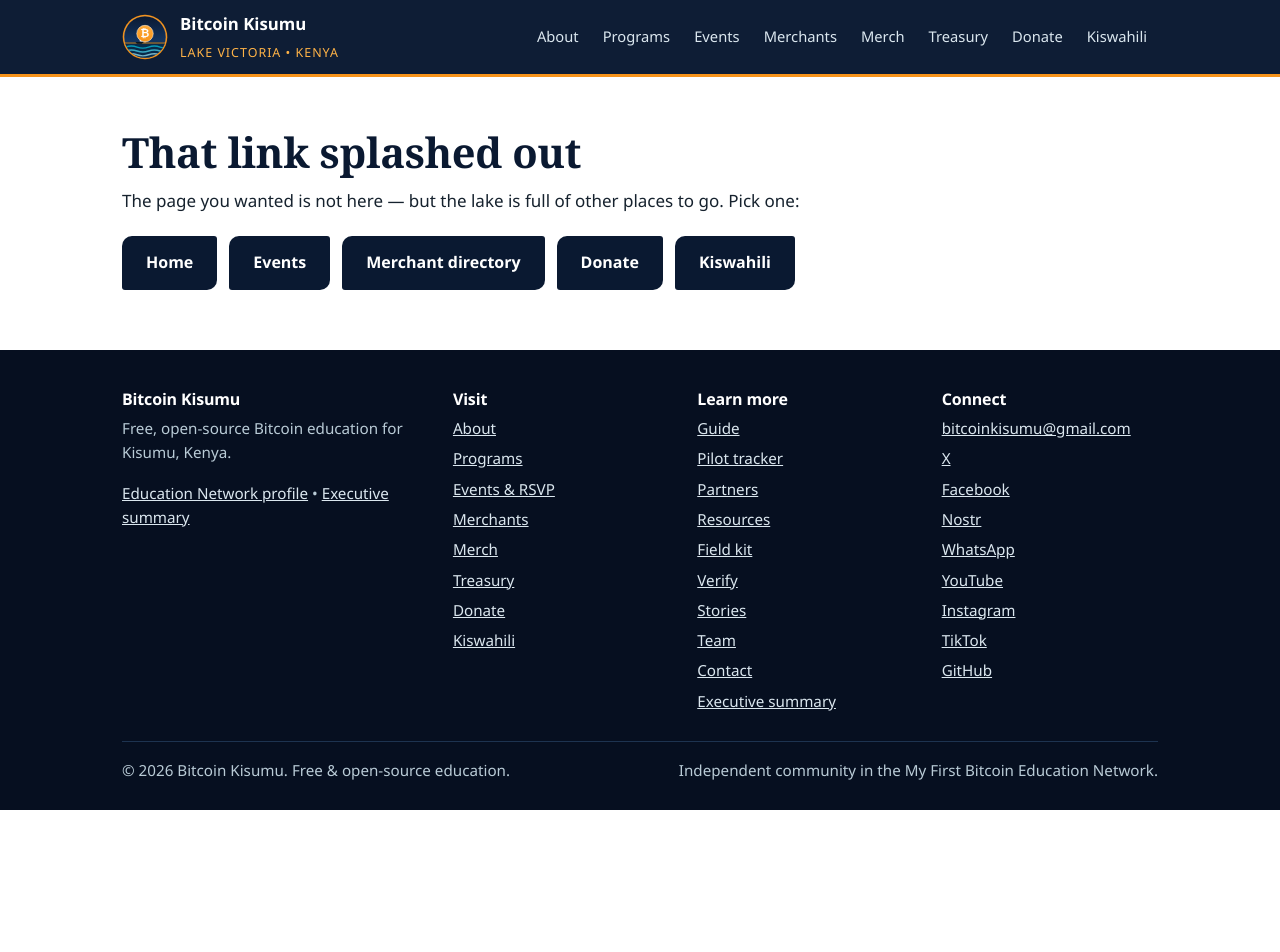
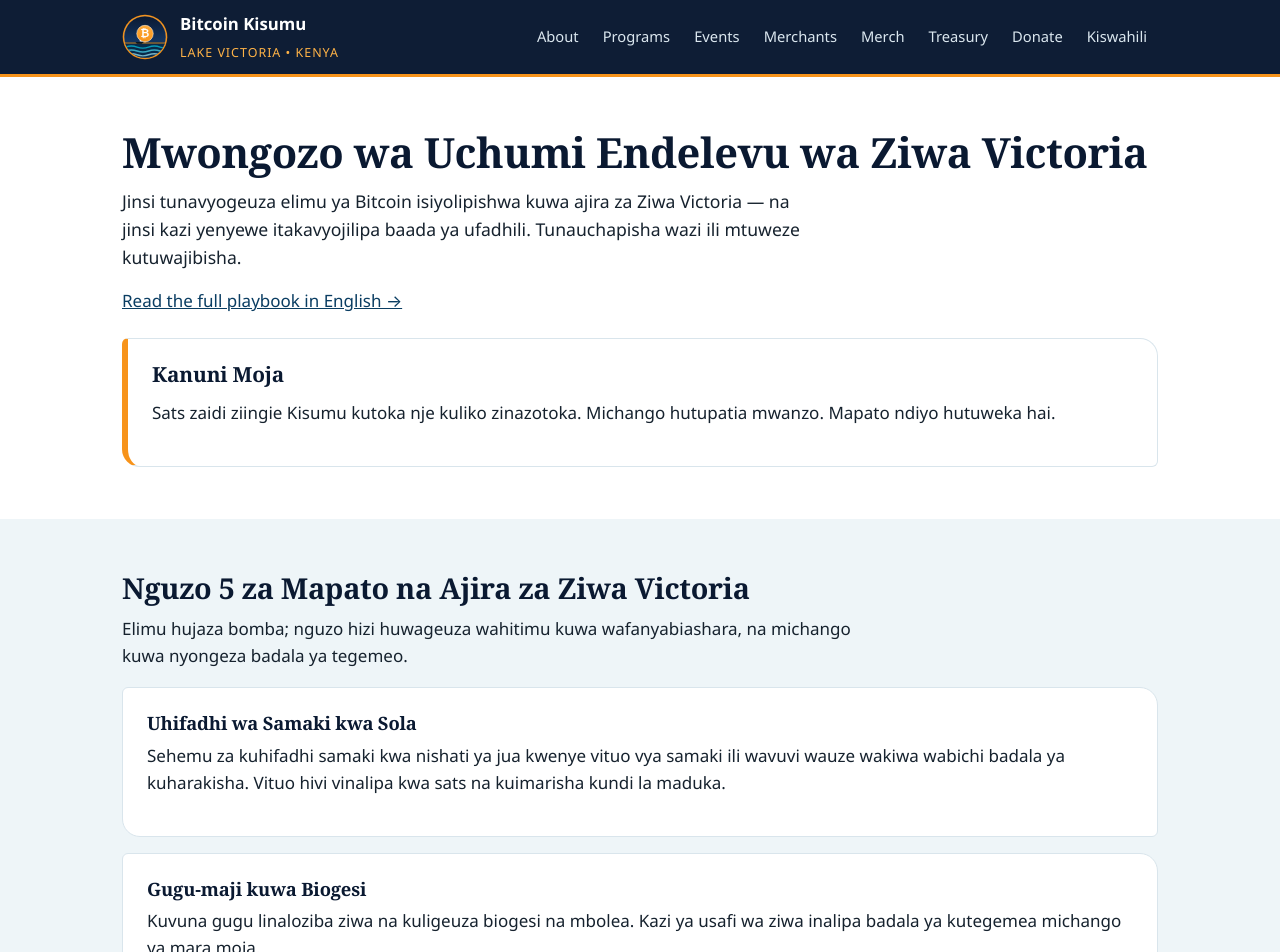
Before and after one commit to altradits/bitcoin-kisumu, a Next.js app: page /sw/guide in a window 1280 px wide. Before the commit this address had no page. Shown: the top 952 px of the page. Before the commit the page ends 810 px from the top, so only its background shows below. Built offline with nearby package versions, Linux system fonts and the light colour scheme.

Commit message:
content: full Kiswahili playbook
Complete /sw/guide translation with lang wrapper, linked from /sw, /guide, field-kit, sitemap and README. Closes #5.

```diff
--- a/app/guide/page.js
+++ b/app/guide/page.js
@@ -185,6 +185,7 @@ export default function Guide() {
     <>
       <section className="section">
         <div className="wrap">
+          <p><Link href="/sw/guide">Soma kwa Kiswahili →</Link></p>
           <h1>Lake Victoria Sustainable Circular Economy Playbook</h1>
           <p style={{ fontSize: '1.1rem', maxWidth: '44rem' }}>
             How we turn free Bitcoin education into Lake Victoria livelihoods — and how the work
@@ -272,6 +273,7 @@ export default function Guide() {
         <div className="wrap">
           <h2>Graduated Bitcoin payroll standard</h2>
           <p>Earners climb tiers only as their safety habits prove out. The tier, not the person, decides the split.</p>
+          <p><Link href="/resources#calculator">Try the payroll calculator →</Link></p>
           <div style={{ display: 'grid', gap: 14, marginTop: 18 }}>
             {PAYROLL.map(([tier, rule, why]) => (
               <div key={tier}>
--- a/app/resources/field-kit/page.js
+++ b/app/resources/field-kit/page.js
@@ -1,3 +1,4 @@
+import Link from 'next/link';
 import PrintButton from '../../components/PrintButton';
 
 export const metadata = {
@@ -45,6 +46,7 @@ export default function FieldKit() {
           <div className="hero-actions">
             <PrintButton />
           </div>
+          <p style={{ marginTop: 16 }}><Link href="/sw/guide">Soma mwongozo kamili kwa Kiswahili →</Link></p>
         </div>
       </section>
 
--- a/app/sitemap.js
+++ b/app/sitemap.js
@@ -14,6 +14,7 @@ const ROUTES = [
   '/partners',
   '/merch',
   '/sw',
+  '/sw/guide',
   '/verify',
   '/resources/field-kit',
   '/resources',
--- /dev/null
+++ b/app/sw/guide/page.js
@@ -0,0 +1,152 @@
+import Link from 'next/link';
+
+export const metadata = {
+  title: 'Mwongozo wa Uchumi wa Ziwa Victoria | Bitcoin Kisumu',
+  description: 'Jinsi elimu ya Bitcoin isiyolipishwa inavyogeuka kuwa ajira za Ziwa Victoria: nguzo tano, malipo salama, hazina ya wazi na majaribio ya siku 90.'
+};
+
+const PILLARS = [
+  [
+    'Uhifadhi wa Samaki kwa Sola',
+    'Sehemu za kuhifadhi samaki kwa nishati ya jua kwenye vituo vya samaki ili wavuvi wauze wakiwa wabichi badala ya kuharakisha. Vituo hivi vinalipa kwa sats na kuimarisha kundi la maduka.'
+  ],
+  [
+    'Gugu-maji kuwa Biogesi',
+    'Kuvuna gugu linaloziba ziwa na kuligeuza biogesi na mbolea. Kazi ya usafi wa ziwa inalipa badala ya kutegemea michango ya mara moja.'
+  ],
+  [
+    'Utalii wa Kiikolojia na Bidhaa za Kisumu',
+    'Ziara za ziwani, kazi za mikono na bidhaa za Bitcoin Kisumu kwa wageni — wanalipa kwa sats. Sats za wageni ni mapato safi kabisa kutoka nje.'
+  ],
+  [
+    'Kutuma Pesa Mipakani na Diaspora',
+    'Kufundisha familia zinazopokea kutoka Uganda, Tanzania na diaspora kupokea kwa Lightning badala ya njia ghali zinazokata makato makubwa.'
+  ],
+  [
+    'Kikundi cha Kazi za Kidijitali',
+    'Wahitimu wanauza uandishi, tafsiri, usanifu na kodi kwa wanunuzi wa nje, wakalipwa kwa sats. Kiswahili na Kidholuo ndiyo faida yetu kubwa.'
+  ]
+];
+
+const PAYROLL = [
+  ['Daraja 1 — Mwanzo (85/15)', 'Weka 15% kwa sats, toa 85% kwa M-Pesa mara moja. Kwa wanaoanza kujifunza kujitunzia — usicheze kamari na kodi ya nyumba.'],
+  ['Daraja 2 — Imara (70/30)', 'Weka 30% kwa sats baada ya mwezi wa kuthibitisha tabia salama za kuhifadhi na njia za matumizi.'],
+  ['Daraja 3 — Biashara kwa Biashara (B2B)', 'Maduka na wauzaji huhifadhi akiba ya kazi kwa sats ili kulipana wao kwa wao, wakitoa ziada pekee kwenda nje.']
+];
+
+const PILOT = [
+  ['Kabla ya siku 1', [
+    'Panga chungu kimoja cha pesa na kiasi kwa kila kazi. Usiahidi zaidi ya kilichopo.',
+    'Thibitisha eneo: kundi lenye watu wengi kando ya ziwa — Dunga Beach na ukanda wa Kisumu.',
+    'Kusanya kundi: maduka 10–15 yanayofanya biashara pamoja na wauzaji wao wa jumla.'
+  ]],
+  ['Siku 1 hadi 30', [
+    'Lipa kila Ijumaa, kwa matokeo yaliyothibitishwa pekee, kwa Daraja 1 (85/15).',
+    'Siku ya kwanza ya soko: pata asubuhi, tumia kwa maduka ya kundi jioni hiyohiyo.',
+    'Chapisha taarifa fupi kila wiki yenye namba halisi.'
+  ]],
+  ['Siku 31 hadi 90', [
+    'Peleka wanaofaulu Daraja 2 (70/30); jozi za B2B zianze kuhifadhi sats (Daraja 3).',
+    'Endelea na kinachofanya kazi, acha kisichofanya.',
+    'Siku ya 90, chapisha namba zote wazi. Ripoti hiyo ndiyo itakayoshinda duru ijayo.'
+  ]]
+];
+
+export default function SwahiliGuide() {
+  return (
+    <div lang="sw">
+      <section className="section">
+        <div className="wrap">
+          <h1>Mwongozo wa Uchumi Endelevu wa Ziwa Victoria</h1>
+          <p style={{ fontSize: '1.1rem', maxWidth: '44rem' }}>
+            Jinsi tunavyogeuza elimu ya Bitcoin isiyolipishwa kuwa ajira za Ziwa
+            Victoria — na jinsi kazi yenyewe itakavyojilipa baada ya ufadhili.
+            Tunauchapisha wazi ili mtuweze kutuwajibisha.
+          </p>
+          <p><Link href="/guide">Read the full playbook in English →</Link></p>
+          <div className="card" style={{ marginTop: 24, borderLeft: '6px solid var(--orange)' }}>
+            <h2 style={{ fontSize: '1.3rem' }}>Kanuni Moja</h2>
+            <p>Sats zaidi ziingie Kisumu kutoka nje kuliko zinazotoka. Michango hutupatia mwanzo. Mapato ndiyo hutuweka hai.</p>
+          </div>
+        </div>
+      </section>
+
+      <section className="section section-wash">
+        <div className="wrap">
+          <h2>Nguzo 5 za Mapato na Ajira za Ziwa Victoria</h2>
+          <p style={{ maxWidth: '48rem' }}>Elimu hujaza bomba; nguzo hizi huwageuza wahitimu kuwa wafanyabiashara, na michango kuwa nyongeza badala ya tegemeo.</p>
+          <div style={{ display: 'grid', gap: 16, marginTop: 18 }}>
+            {PILLARS.map(([name, what]) => (
+              <article key={name} className="card">
+                <h3 style={{ fontSize: '1.15rem' }}>{name}</h3>
+                <p>{what}</p>
+              </article>
+            ))}
+          </div>
+        </div>
+      </section>
+
+      <section className="section section-navy">
+        <div className="wrap">
+          <h2>Mpango Salama wa Malipo</h2>
+          <p>Wanaopata hupanda madaraja kadiri tabia zao salama zinavyothibitika. Daraja, si mtu, ndilo liamualo mgao.</p>
+          <p><Link href="/resources#calculator">Jaribu kikokotoo mwenyewe →</Link></p>
+          <div style={{ display: 'grid', gap: 14, marginTop: 18 }}>
+            {PAYROLL.map(([tier, rule]) => (
+              <div key={tier}>
+                <h3 style={{ fontSize: '1.1rem' }}>{tier}</h3>
+                <p>{rule}</p>
+              </div>
+            ))}
+          </div>
+        </div>
+      </section>
+
+      <section className="section">
+        <div className="wrap">
+          <h2>Hazina ya Vikapu 3 na Sheria za Usalama</h2>
+          <p style={{ maxWidth: '48rem' }}>
+            Kila sat inakaa kwenye mojawapo ya vikapu vitatu — Uendeshaji na
+            Elimu (35%), Mtaji wa Ziwa na Majaribio (45%), Akiba ya BTC na
+            Uzingatiaji (20%) — chini ya multi-sig 2-of-3, hakuna ufunguo mmoja
+            unaoweza kusogeza pesa.
+          </p>
+          <ul className="program-list" style={{ maxWidth: '48rem' }}>
+            <li>Anzia na kiasi kidogo: kujitunzia mwenyewe, maneno ya siri yameandikwa, malipo moja halisi pamoja.</li>
+            <li>Hatushiki pesa za mtu yeyote. Tunalipa moja kwa moja kwenye pochi yako mwenyewe.</li>
+            <li>Sheria ya Kenya kuhusu Watoa Huduma za Mali Mtandaoni (VASP 2025) pamoja na Kanuni za 2026 zinasimamia biashara za uhifadhi na ubadilishaji. Sisi tunabaki upande usio wa uhifadhi: elimu, kujitunzia mwenyewe na malipo kwenye pochi za watu.</li>
+          </ul>
+          <p style={{ marginTop: 16 }}><Link href="/treasury">Tazama hazina ya wazi na ukaguzi →</Link></p>
+        </div>
+      </section>
+
+      <section className="section section-wash">
+        <div className="wrap">
+          <h2>Majaribio ya Siku 90 — Kundi la Dunga Beach</h2>
+          <p style={{ maxWidth: '48rem' }}>Si maduka matano yaliyotawanyika — kundi moja lenye watu wengi kando ya ziwa, ambapo maduka 10–15 na wauzaji wao wa jumla hufanya biashara kila siku.</p>
+          <div style={{ display: 'grid', gap: 16, marginTop: 18 }}>
+            {PILOT.map(([phase, steps]) => (
+              <article key={phase} className="card">
+                <h3 style={{ fontSize: '1.15rem' }}>{phase}</h3>
+                <ul className="program-list">{steps.map((s) => <li key={s}>{s}</li>)}</ul>
+              </article>
+            ))}
+          </div>
+          <p style={{ marginTop: 16 }}><Link href="/pilot">Fuatilia majaribio wiki kwa wiki →</Link></p>
+        </div>
+      </section>
+
+      <section className="section">
+        <div className="wrap">
+          <h2>Unataka kusaidia?</h2>
+          <p style={{ maxWidth: '44rem' }}>Fadhili majaribio, ajiri msanii wa Kiswahili, orodhesha duka lako, au tembelea ukalipe dukani.</p>
+          <div className="hero-actions" style={{ marginTop: 12 }}>
+            <Link className="btn btn-primary" href="/donate">Changia majaribio</Link>
+            <Link className="btn btn-dark" href="/merchants">Orodha ya maduka</Link>
+            <Link className="btn btn-dark" href="/contact">Wasiliana nasi</Link>
+          </div>
+        </div>
+      </section>
+    </div>
+  );
+}
--- a/app/sw/page.js
+++ b/app/sw/page.js
@@ -11,7 +11,8 @@ const LINKS = [
   ['Maduka yanayokubali Bitcoin', '/merchants', 'Orodha ya maduka ya Kisumu.'],
   ['Bidhaa zetu', '/merch', 'Kila ununuzi hufadhili madarasa bure.'],
   ['Changia', '/donate', 'Sats kidogo hufanya darasa liwe bure.'],
-  ['Chapisha karatasi za darasani', '/resources/field-kit', 'Kadi za maneno ya siri na mwongozo wa maduka.']
+  ['Chapisha karatasi za darasani', '/resources/field-kit', 'Kadi za maneno ya siri na mwongozo wa maduka.'],
+  ['Mwongozo wa Kiuchumi', '/sw/guide', 'Mpango kamili: nguzo, mishahara, hazina, majaribio.']
 ];
 
 export default function Swahili() {
```
Also changed, not shown: 1 other file (tests, documents, lock files or other folders).
